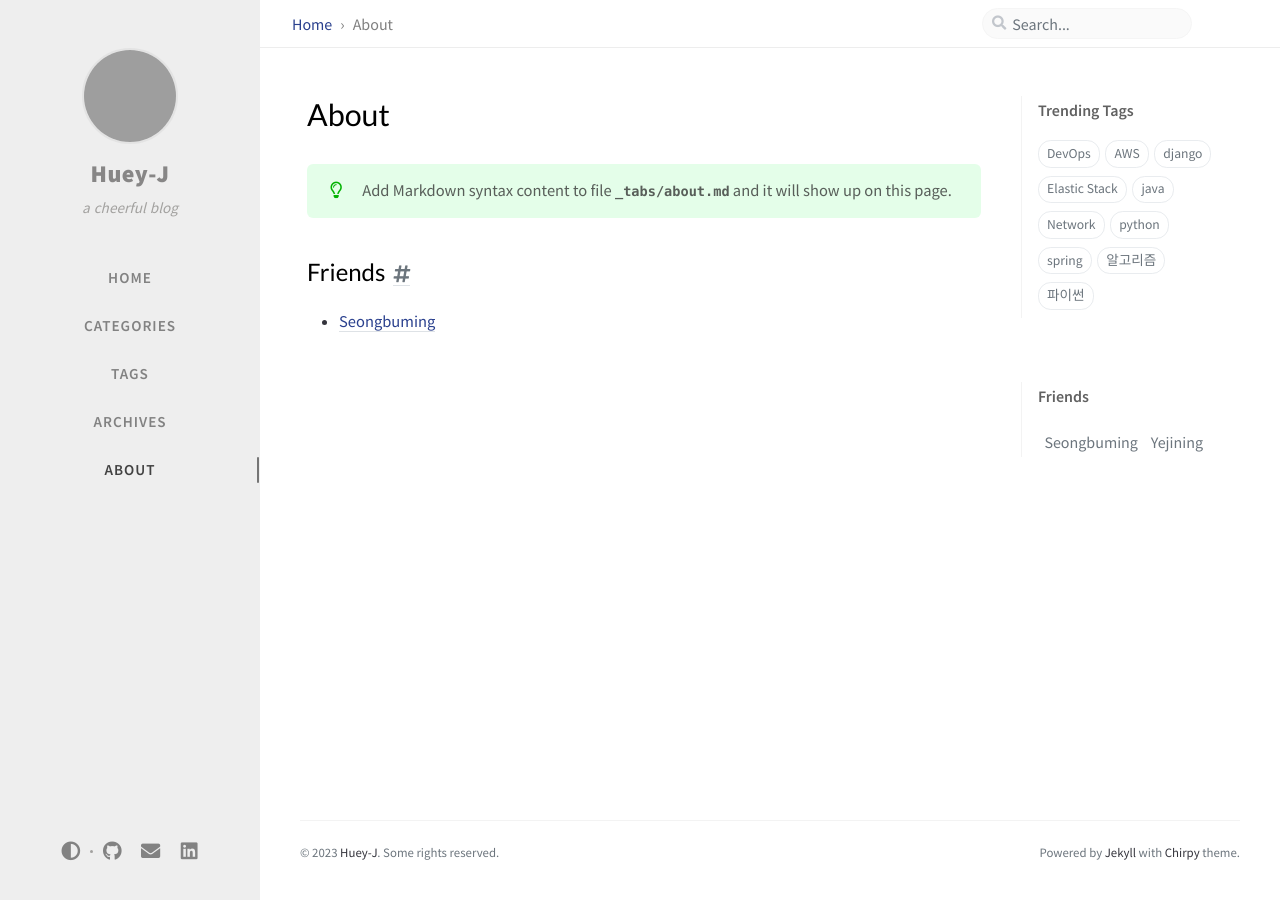
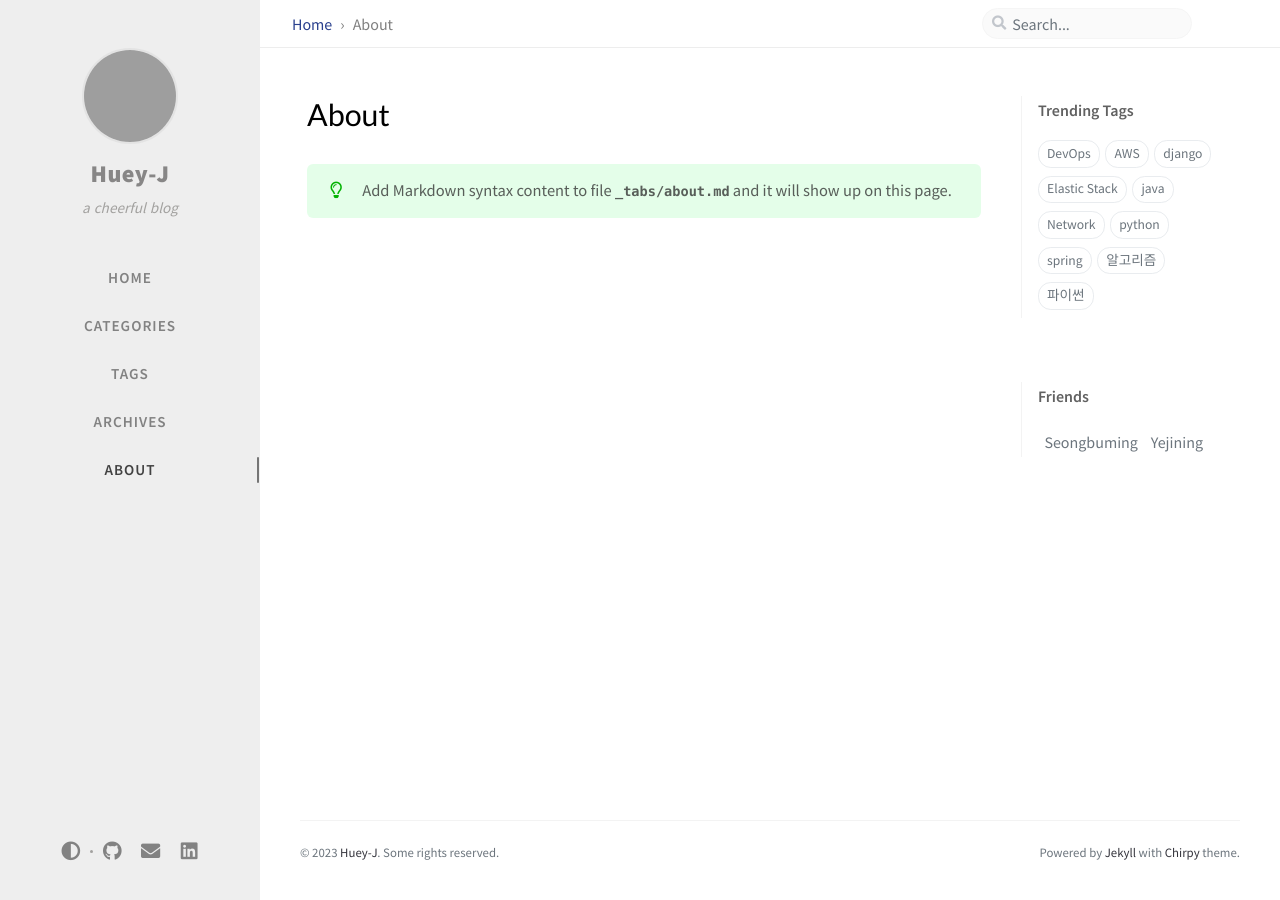
Before and after one commit to Huey-J/Huey-J.github.io, a Jekyll site: the page built from _tabs/about.md, in a window 1280 px wide. Built offline with Jekyll 4.4.1, drawn with Linux system fonts in a browser that asks for light colours; nearby versions of some CDN libraries; comment, search, counter and statistics services are not loaded; grey boxes are pictures that could not be loaded.

Commit message:
Update about.md

```diff
--- a/_tabs/about.md
+++ b/_tabs/about.md
@@ -6,7 +6,3 @@ order: 4
 
 > Add Markdown syntax content to file `_tabs/about.md`{: .filepath } and it will show up on this page.
 {: .prompt-tip }
-
-## Friends
-
-- [Seongbuming](https://seongbuming.github.io)
```
